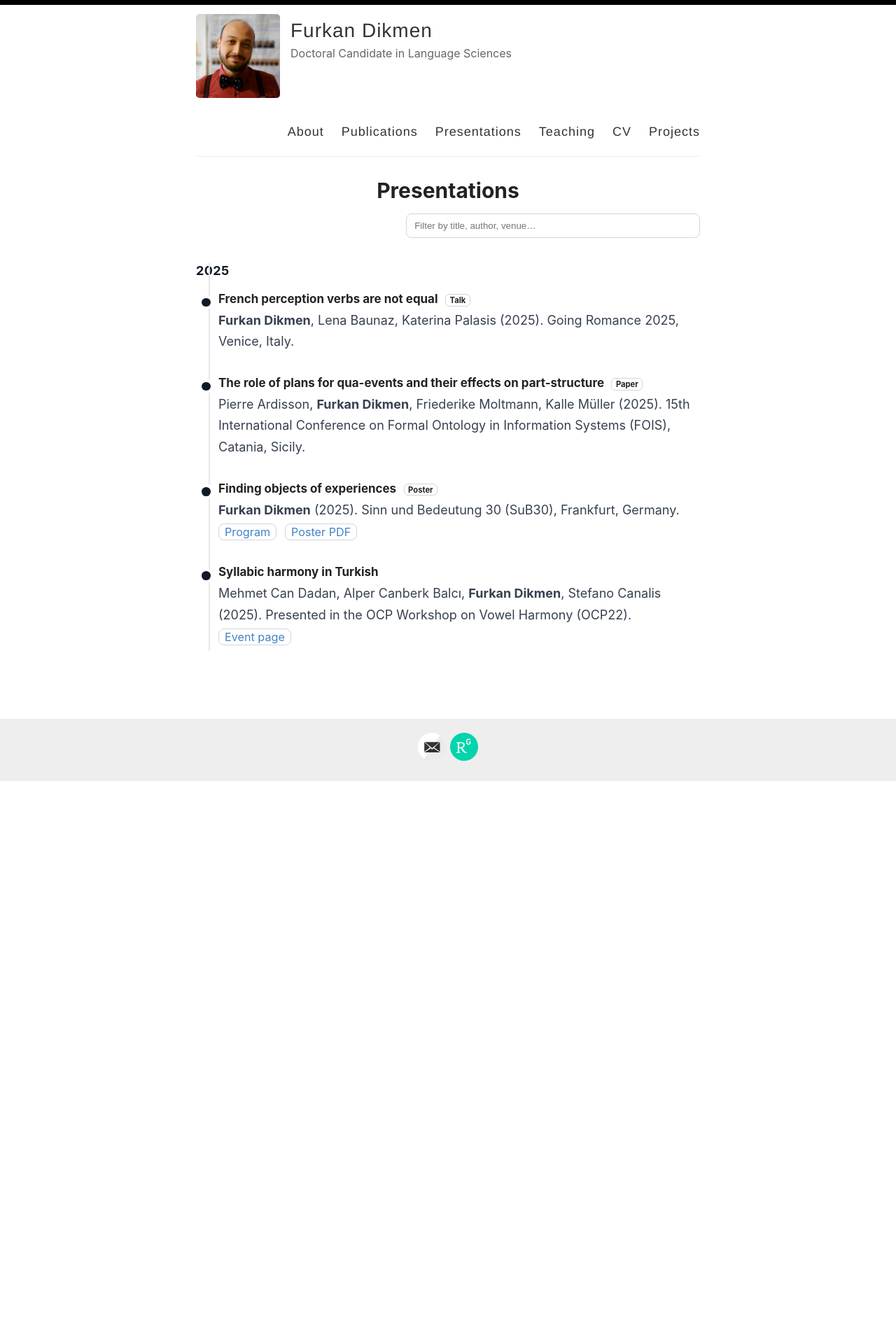
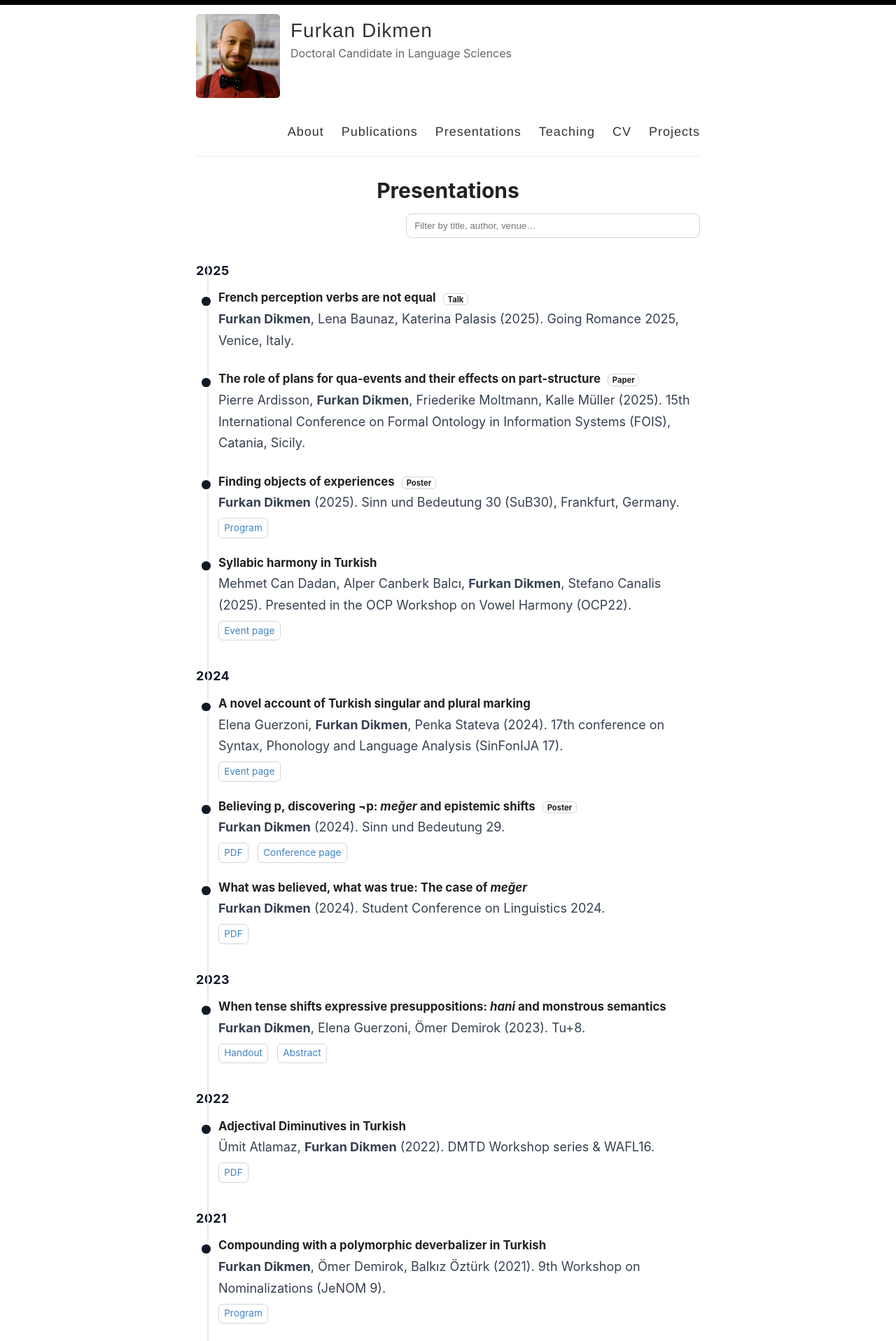
Before and after one commit to furkandikmen/furkandikmen.github.io, a Jekyll site: the page built from _pages/presentations.md, in a window 1280 px wide. Shown: the top 1916 px of the page at 70% size. Built offline with Jekyll 4.4.1, drawn with Linux system fonts in a browser that asks for light colours; before the commit the page ends 1116 px from its top, so only the background shows below that; some of the changed text lies outside the part shown.

Commit message:
Update presentations.md

```diff
--- a/_pages/presentations.md
+++ b/_pages/presentations.md
@@ -5,25 +5,23 @@ permalink: /presentations/
 ---
 
 <style>
-/* ==== minimal inline CSS (titles aligned left) ==== */
+/* -------- Inline styles: no external files needed -------- */
 .toolbar{display:flex;justify-content:flex-end;margin:.5rem 0 1.25rem}
 #talk-filter{width:min(420px,100%);padding:.55rem .7rem;border:1px solid #d1d5db;border-radius:.5rem}
 
 .talks{position:relative;margin:1rem 0 3rem}
-.talks::before{content:"";position:absolute;left:1.1rem;top:.25rem;bottom:.25rem;width:2px;background:#e5e7eb}
-.year{font-weight:700;margin:2rem 0 .6rem;color:#111827;letter-spacing:.02em}
+.talks::before{content:"";position:absolute;left:1rem;top:.25rem;bottom:.25rem;width:2px;background:#e5e7eb} /* shifted slightly for better centering */
+.year{font-weight:700;margin:2rem 0 .5rem;color:#111827;letter-spacing:.02em}
 
-.talk{position:relative;margin:0 0 1.2rem;padding:.25rem 0 .35rem 2rem;border-radius:.75rem}
+.talk{position:relative;margin:0 0 1rem;padding:.25rem 0 .25rem 2rem;border-radius:.5rem} /* was 3rem; now 2rem */
 .talk:hover{background:rgba(0,0,0,.03)}
-.dot{position:absolute;left:.5rem;top:.85rem;width:.8rem;height:.8rem;border-radius:50%;background:#111827;box-shadow:0 0 0 4px #fff}
+.dot{position:absolute;left:.5rem;top:.85rem;width:.8rem;height:.8rem;border-radius:50%;background:#111827;box-shadow:0 0 0 4px #fff} /* nudged into gutter */
 
-.talk h3{margin:0 0 .25rem 0;font-size:1.06rem;line-height:1.35;text-align:left}
-.meta{margin:.15rem 0 .2rem 0;color:#374151}
+.talk h3{margin:0 0 .2rem 0;font-size:1.05rem;line-height:1.4;text-align:left} /* ensure left-aligned */
+.meta{margin:0 0 .25rem 0;color:#374151}
+.links{margin:.25rem 0 0 0} /* keep links aligned under meta */
+.links a{display:inline-block;margin-right:.5rem;font-size:.85rem;text-decoration:none;border:1px solid #d1d5db;padding:.1rem .45rem;border-radius:.375rem}
 .badge{font-size:.7rem;border:1px solid #d1d5db;padding:.05rem .35rem;border-radius:.375rem;margin-left:.4rem}
-
-.links{margin:.25rem 0 0 0;padding:0;font-size:.9em;line-height:1}
-.links a{display:inline-block;margin:0 .45rem .35rem 0;padding:.18rem .5rem;border:1px solid #d1d5db;border-radius:.5rem;text-decoration:none}
-.links a:hover{background:#f3f4f6}
 
 @media (prefers-color-scheme: dark){
   #talk-filter{border-color:#4b5563;background:#0b0f14;color:#e5e7eb}
@@ -46,42 +44,149 @@ permalink: /presentations/
   <article class="talk" itemscope itemtype="https://schema.org/CreativeWork">
     <div class="dot" aria-hidden="true"></div>
     <h3 itemprop="name">French perception verbs are not equal <span class="badge">Talk</span></h3>
-    <p class="meta"><strong>Furkan Dikmen</strong>, Lena Baunaz, Katerina Palasis (2025). Going Romance 2025, Venice, Italy.</p>
+    <p class="meta">
+      <strong itemprop="author">Furkan Dikmen</strong>, Lena Baunaz, Katerina Palasis (2025).
+      Going Romance 2025, Venice, Italy.
+    </p>
   </article>
 
   <article class="talk" itemscope itemtype="https://schema.org/CreativeWork">
     <div class="dot" aria-hidden="true"></div>
     <h3 itemprop="name">The role of plans for qua-events and their effects on part-structure <span class="badge">Paper</span></h3>
-    <p class="meta">Pierre Ardisson, <strong>Furkan Dikmen</strong>, Friederike Moltmann, Kalle Müller (2025). 15th International Conference on Formal Ontology in Information Systems (FOIS), Catania, Sicily.</p>
+    <p class="meta">
+      Pierre Ardisson, <strong>Furkan Dikmen</strong>, Friederike Moltmann, Kalle Müller (2025).
+      15th International Conference on Formal Ontology in Information Systems (FOIS), Catania, Sicily.
+    </p>
   </article>
 
   <article class="talk" itemscope itemtype="https://schema.org/CreativeWork">
     <div class="dot" aria-hidden="true"></div>
     <h3 itemprop="name">Finding objects of experiences <span class="badge">Poster</span></h3>
-    <p class="meta"><strong>Furkan Dikmen</strong> (2025). Sinn und Bedeutung 30 (SuB30), Frankfurt, Germany.</p>
+    <p class="meta">
+      <strong>Furkan Dikmen</strong> (2025). Sinn und Bedeutung 30 (SuB30), Frankfurt, Germany.
+    </p>
     <p class="links">
       <a href="https://vicom.info/sub30-program-2/" target="_blank" rel="noopener noreferrer">Program</a>
-      <a href="https://www.dropbox.com/scl/fi/u9qhvgh99m8mkt57sq881/Dikmen.pdf?dl=0&rlkey=jca4va70dirvzobcji8rnchne" target="_blank" rel="noopener noreferrer">Poster PDF</a>
     </p>
   </article>
 
   <article class="talk" itemscope itemtype="https://schema.org/CreativeWork">
     <div class="dot" aria-hidden="true"></div>
     <h3 itemprop="name">Syllabic harmony in Turkish</h3>
-    <p class="meta">Mehmet Can Dadan, Alper Canberk Balcı, <strong>Furkan Dikmen</strong>, Stefano Canalis (2025). Presented in the OCP Workshop on Vowel Harmony (OCP22).</p>
+    <p class="meta">
+      Mehmet Can Dadan, Alper Canberk Balcı, <strong>Furkan Dikmen</strong>, Stefano Canalis (2025).
+      Presented in the OCP Workshop on Vowel Harmony (OCP22).
+    </p>
     <p class="links">
       <a href="https://www.universiteitleiden.nl/en/events/2025/02/vowel-harmony" target="_blank" rel="noopener noreferrer">Event page</a>
     </p>
   </article>
 
-  <!-- keep your 2024, 2023, 2022, 2021, 2020, 2019 entries in the same structure -->
+  <div class="year">2024</div>
+
+  <article class="talk" itemscope itemtype="https://schema.org/CreativeWork">
+    <div class="dot" aria-hidden="true"></div>
+    <h3 itemprop="name">A novel account of Turkish singular and plural marking</h3>
+    <p class="meta">
+      Elena Guerzoni, <strong>Furkan Dikmen</strong>, Penka Stateva (2024).
+      17th conference on Syntax, Phonology and Language Analysis (SinFonIJA 17).
+    </p>
+    <p class="links">
+      <a href="https://sites.google.com/view/sinfonija-17/home?authuser=0" target="_blank" rel="noopener noreferrer">Event page</a>
+    </p>
+  </article>
+
+  <article class="talk" itemscope itemtype="https://schema.org/CreativeWork">
+    <div class="dot" aria-hidden="true"></div>
+    <h3 itemprop="name">Believing p, discovering ¬p: <em>meğer</em> and epistemic shifts <span class="badge">Poster</span></h3>
+    <p class="meta"><strong>Furkan Dikmen</strong> (2024). Sinn und Bedeutung 29.</p>
+    <p class="links">
+      <a href="https://furkandikmen.com/assets/presentations/DIKMEN%20.pdf" target="_blank" rel="noopener noreferrer">PDF</a>
+      <a href="https://drive.google.com/file/d/1iVKxHEO0l1wIaTzoIHKD2u2d6qM9RGf5/view" target="_blank" rel="noopener noreferrer">Conference page</a>
+    </p>
+  </article>
+
+  <article class="talk" itemscope itemtype="https://schema.org/CreativeWork">
+    <div class="dot" aria-hidden="true"></div>
+    <h3 itemprop="name">What was believed, what was true: The case of <em>meğer</em></h3>
+    <p class="meta"><strong>Furkan Dikmen</strong> (2024). Student Conference on Linguistics 2024.</p>
+    <p class="links">
+      <a href="https://furkandikmen.com/assets/presentations/SCOL24.pdf" target="_blank" rel="noopener noreferrer">PDF</a>
+    </p>
+  </article>
+
+  <div class="year">2023</div>
+
+  <article class="talk" itemscope itemtype="https://schema.org/CreativeWork">
+    <div class="dot" aria-hidden="true"></div>
+    <h3 itemprop="name">When tense shifts expressive presuppositions: <em>hani</em> and monstrous semantics</h3>
+    <p class="meta"><strong>Furkan Dikmen</strong>, Elena Guerzoni, Ömer Demirok (2023). Tu+8.</p>
+    <p class="links">
+      <a href="https://furkandikmen.com/assets/presentations/TU+8%20(3).pdf" target="_blank" rel="noopener noreferrer">Handout</a>
+      <a href="https://furkandikmen.com/assets/presentations/Tu+8-Dikmen,%20Guerzoni%20&%20Demirok%20(1).pdf" target="_blank" rel="noopener noreferrer">Abstract</a>
+    </p>
+  </article>
+
+  <div class="year">2022</div>
+
+  <article class="talk" itemscope itemtype="https://schema.org/CreativeWork">
+    <div class="dot" aria-hidden="true"></div>
+    <h3 itemprop="name">Adjectival Diminutives in Turkish</h3>
+    <p class="meta">Ümit Atlamaz, <strong>Furkan Dikmen</strong> (2022). DMTD Workshop series &amp; WAFL16.</p>
+    <p class="links">
+      <a href="https://furkandikmen.com/assets/presentations/Adjectival_Dimunitives.pdf" target="_blank" rel="noopener noreferrer">PDF</a>
+    </p>
+  </article>
+
+  <div class="year">2021</div>
+
+  <article class="talk" itemscope itemtype="https://schema.org/CreativeWork">
+    <div class="dot" aria-hidden="true"></div>
+    <h3 itemprop="name">Compounding with a polymorphic deverbalizer in Turkish</h3>
+    <p class="meta"><strong>Furkan Dikmen</strong>, Ömer Demirok, Balkız Öztürk (2021). 9th Workshop on Nominalizations (JeNOM 9).</p>
+    <p class="links">
+      <a href="https://sites.google.com/view/nominalizations-jenom9/program" target="_blank" rel="noopener noreferrer">Program</a>
+    </p>
+  </article>
+
+  <article class="talk" itemscope itemtype="https://schema.org/CreativeWork">
+    <div class="dot" aria-hidden="true"></div>
+    <h3 itemprop="name">Modifying result states in Turkish <span class="badge">Poster</span></h3>
+    <p class="meta"><strong>Furkan Dikmen</strong>, Ömer Demirok (2021). Semantics and Linguistic Theory (SALT 31).</p>
+    <p class="links">
+      <a href="https://osf.io/g8da5/" target="_blank" rel="noopener noreferrer">OSF</a>
+    </p>
+  </article>
+
+  <div class="year">2020</div>
+
+  <article class="talk" itemscope itemtype="https://schema.org/CreativeWork">
+    <div class="dot" aria-hidden="true"></div>
+    <h3 itemprop="name">Palatalized Turkish consonants and vowel harmony</h3>
+    <p class="meta">Stefano Canalis, <strong>Furkan Dikmen</strong> (2020). The 5th workshop on Turkic and languages in contact with Turkic (Tu+5).</p>
+    <p class="links">
+      <a href="https://bpb-us-w2.wpmucdn.com/sites.udel.edu/dist/1/9450/files/2019/12/tunamed.pdf" target="_blank" rel="noopener noreferrer">PDF</a>
+    </p>
+  </article>
+
+  <div class="year">2019</div>
+
+  <article class="talk" itemscope itemtype="https://schema.org/CreativeWork">
+    <div class="dot" aria-hidden="true"></div>
+    <h3 itemprop="name">The semantics of the associative -lAr in Turkish <span class="badge">Poster</span></h3>
+    <p class="meta"><strong>Furkan Dikmen</strong> (2019). Workshop on Altaic Formal Linguistics 15 (WAFL 2019).</p>
+    <p class="links">
+      <a href="https://furkandikmen.com/assets/presentations/WAFL%2015-Furkan%20Dikmen.pdf" target="_blank" rel="noopener noreferrer">PDF</a>
+    </p>
+  </article>
 </section>
 
 <script>
-/* tiny client-side filter (optional) */
+/* -------- Tiny search filter: finds text across titles/authors/venues -------- */
 document.addEventListener('DOMContentLoaded', () => {
   const input = document.querySelector('#talk-filter');
-  input?.addEventListener('input', e => {
+  if (!input) return;
+  input.addEventListener('input', e => {
     const q = e.target.value.toLowerCase();
     document.querySelectorAll('.talk').forEach(t => {
       t.style.display = t.textContent.toLowerCase().includes(q) ? '' : 'none';
```
